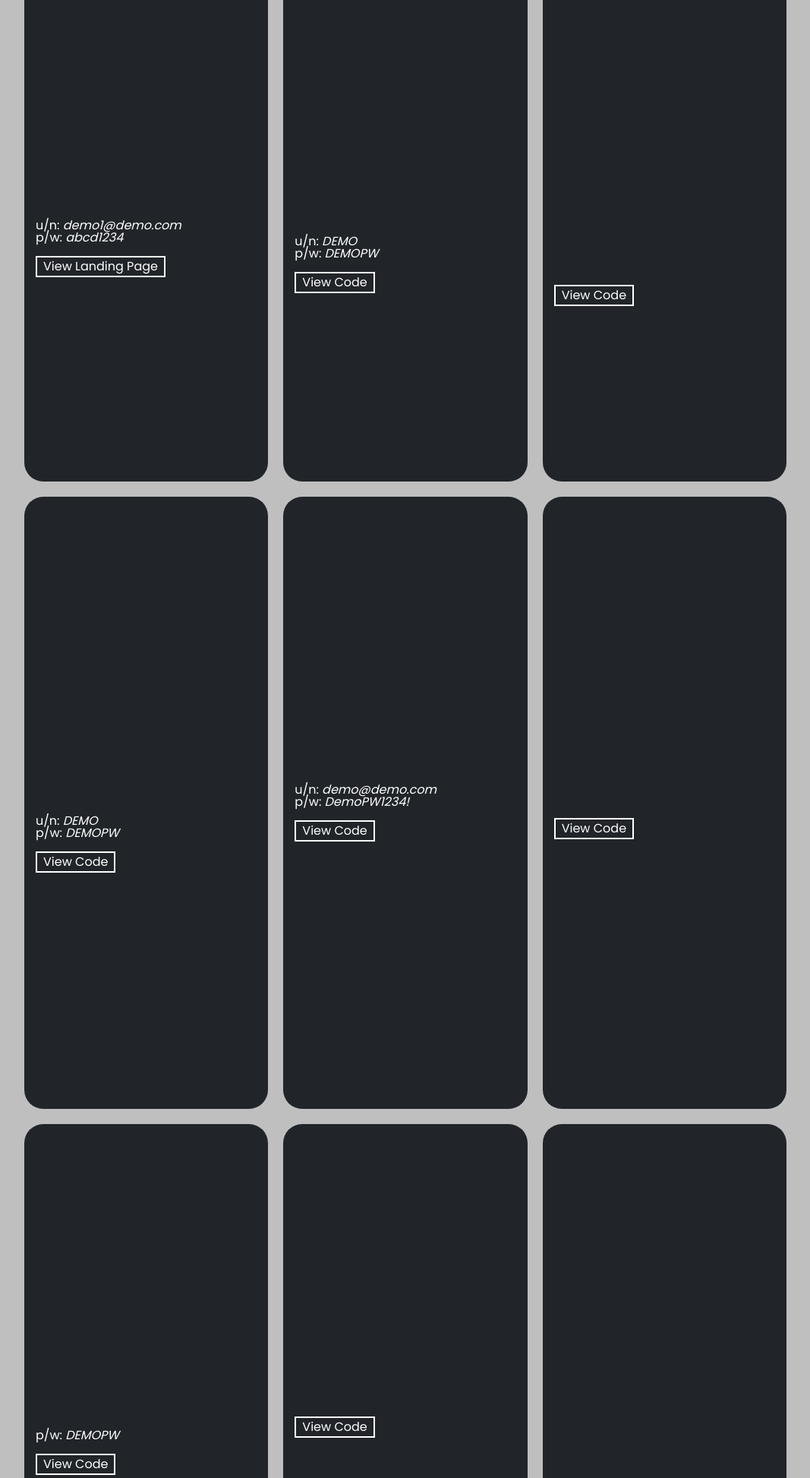
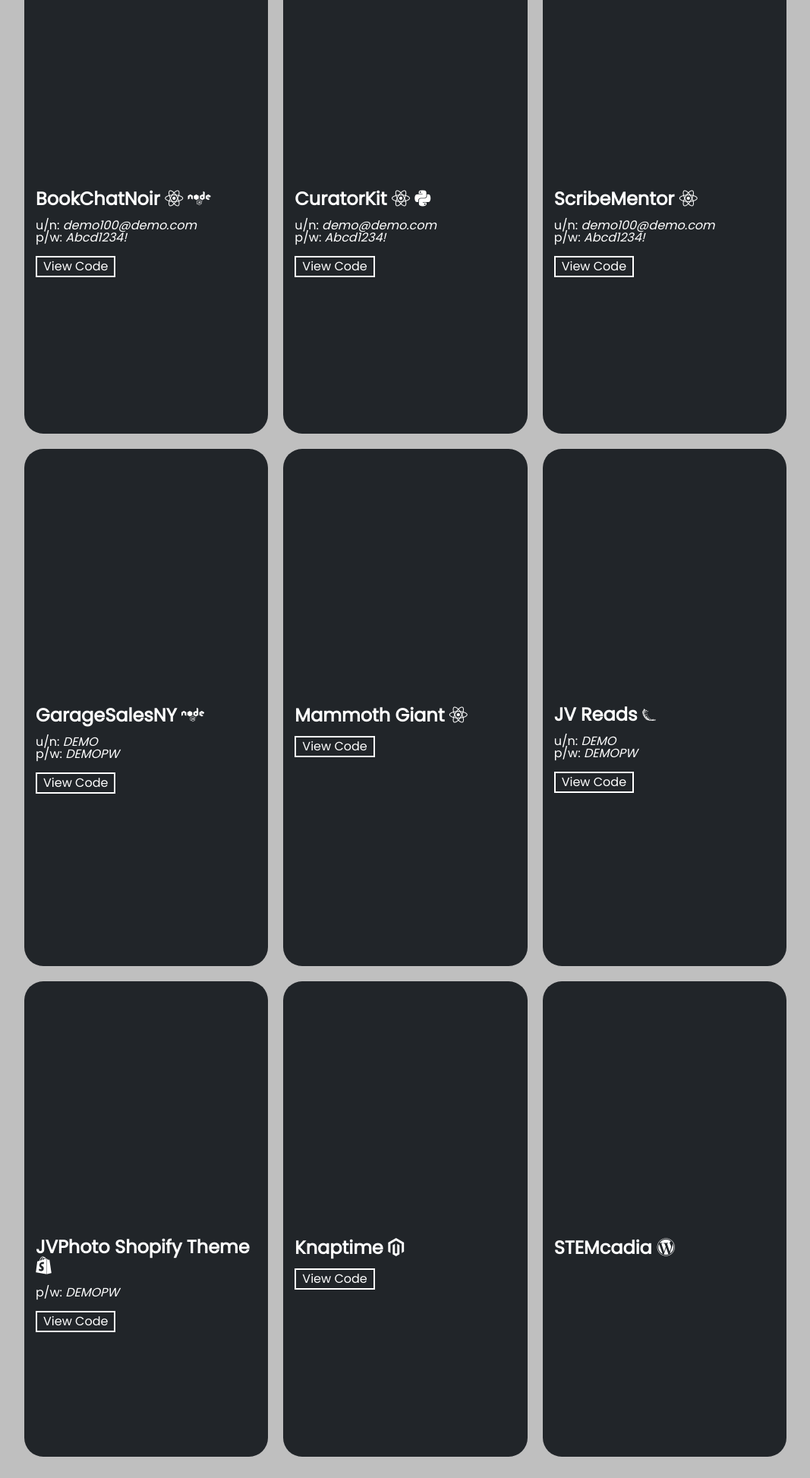
Before and after one commit to got0values/jayvelarde, a PHP site: page / in a window 1280 px wide. Shown: the part 1067-3013 px from the top of the page at 76% size, without its empty margins (106-1173 px from the left). Run offline with PHP 8.4, Linux system fonts and the light colour scheme.

Commit message:
latest updates

```diff
--- a/index.php
+++ b/index.php
@@ -7,7 +7,6 @@
         <link rel="stylesheet" href="/fontawesome/css/fontawesome.css">
         <link rel="stylesheet" href="/fontawesome/css/brands.css">
         <link rel="stylesheet" href="/fontawesome/css/solid.css">
-        <script src="https://cdn.jsdelivr.net/npm/axios/dist/axios.min.js"></script>
         <title>Jason Velarde</title>
     </head>
 
@@ -36,6 +35,27 @@
             <h2>My Projects</h2>
 
             <div class="projects-row">
+
+            <div class="project col-lg">
+                    <div class="project-img">
+                        <a href="https://app.bookchatnoir.com/" target="_blank"><img src="/images/bookchatnoirscreenshot.png" class="from-left show-on-scroll"></a>
+                    </div>
+                    <div class="project-des">
+                        <a href="https://bookchatnoir.com/" target="_blank">
+                            <h3 class="from-right show-on-scroll">BookChatNoir
+                            <i class="fa-brands fa-react"></i>
+                            <i class="fa-brands fa-node"></i>
+                            </h3>
+                        </a>
+                        <div class="mb-3">
+                            <p>u/n: <i>demo100@demo.com</i></p>
+                            <p>p/w: <i>Abcd1234!</i></p>
+                        </div>
+                        <a href="https://github.com/got0values/bookchat-client" target="_blank"><button>View Code</button></a>
+                        <p class="appear show-on-scroll ln-ht">A web app that helps users keep track of their reading, find new books to read, and connect with other readers.<br><br><b>Technologies used:</b><br><i>React, Fastify, Socket.IO, ChakraUI, Typescript</i></p>
+                    </div>
+                </div>
+
                 <div class="project col-lg">
                     <div class="project-img">
                         <a href="https://app.curatorkit.com.com/" target="_blank"><img src="/images/curatorkitscreenshot.png" class="from-left show-on-scroll"></a>
@@ -47,13 +67,36 @@
                             </h3>
                         </a>
                         <div class="mb-3">
-                            <p>u/n: <i>demo1@demo.com</i></p>
-                            <p>p/w: <i>abcd1234</i></p>
+                            <p>u/n: <i>demo@demo.com</i></p>
+                            <p>p/w: <i>Abcd1234!</i></p>
                         </div>
-                        <a href="https://curatorkit.com" target="_blank"><button>View Landing Page</button></a>
-                        <p class="appear show-on-scroll ln-ht">Made for libraries by an ex-librarian. Curatorkit is a set of tools made to provide a more efficient work flow. It public facing pages are developed with an accessibility-first design.<br><br><b>Technologies used:</b><br><i>React, Chakra UI, FastAPI</i></p>
+                        <a href="https://github.com/got0values/curatorkit-next" target="_blank"><button>View Code</button></a>
+                        <p class="appear show-on-scroll ln-ht">An extensive set of tools made for public libraries to provide a more efficient work flow. Its public facing pages are developed with an accessibility-first design.<br><br><b>Technologies used:</b><br><i>NextJS, ChakraUI, Prisma, Typescript</i></p>
                     </div>
                 </div>
+
+                <div class="project col-lg">
+                    <div class="project-img">
+                        <a href="https://app.scribementor.com/" target="_blank"><img src="/images/scribementorscreenshot.png" class="from-left show-on-scroll"></a>
+                    </div>
+                    <div class="project-des">
+                        <a href="https://app.scribementor.com/" target="_blank">
+                            <h3 class="from-right show-on-scroll">ScribeMentor
+                            <i class="fa-brands fa-react"></i>
+                            </h3>
+                        </a>
+                        <div class="mb-3">
+                            <p>u/n: <i>demo100@demo.com</i></p>
+                            <p>p/w: <i>Abcd1234!</i></p>
+                        </div>
+                        <a href="https://github.com/got0values/scroth2" target="_blank"><button>View Code</button></a>
+                        <p class="appear show-on-scroll ln-ht">An AI study helper that extracts text from images and PDFs then allows the user to ask questions about the text.<br><br><b>Technologies used:</b><br><i>NextJS, ChakraUI, Prisma, Typescript</i></p>
+                    </div>
+                </div>
+
+            </div>
+
+            <div class="projects-row">
 
                 <div class="project col-lg">
                     <div class="project-img">
@@ -89,12 +132,6 @@
                     </div>
                 </div>
 
-
-
-
-            </div>
-
-            <div class="projects-row">
                 <div class="project col-lg">
                     <div class="project-img">
                         <a href="https://jvreads.com/" target="_blank"><img src="/images/jvreadsHome.png" class="from-left show-on-scroll"></a>
@@ -113,43 +150,6 @@
                         <p class="appear show-on-scroll ln-ht">Made for librarians, but can be useful for anyone that would like to find the readability level of text. Uses tesseract-OCR to read photos taken/uploaded.<br><br><b>Technologies used:</b><br><i>HTML, CSS, Bootstrap, Python, Flask, JavaScript</i></p>
                     </div>
                 </div>
-
-                <div class="project col-lg">
-                    <div class="project-img">
-                        <a href="https://mybookshelfjv.netlify.app/" target="_blank"><img src="/images/mybookshelf.png" class="from-left show-on-scroll"></a>
-                    </div>
-                    <div class="project-des">
-                        <a href="https://mybookshelfjv.netlify.app/" target="_blank">
-                            <h3 class="from-right show-on-scroll">My Bookshelf
-                            <i class="fa-brands fa-react"></i>
-                            <i class="fa-brands fa-node"></i>
-                            </h3>
-                        </a>
-                        <div class="mb-3">
-                            <p>u/n: <i>demo@demo.com</i></p>
-                            <p>p/w: <i>DemoPW1234!</i></p>
-                        </div>
-                        <a href="https://github.com/got0values/mybookshelf" target="_blank"><button>View Code</button></a>
-                        <p class="appear show-on-scroll ln-ht">Many library patrons who are avid readers often mention that they don't remember reading particular titles or not. <i>My Bookshelf</i> solves that problem by allowing users to enter books they have read to their own digital bookshelf.
-                        <br><br><b>Technologies used:</b><br><i>HTML, CSS, JavaScript, React, Nodejs, MongoDB, Google Books API</i></p>
-                    </div>
-                </div>
-
-                <div class="project col-lg">
-                    <div class="project-img">
-                        <a href="https://books-db-search.netlify.app/" target="_blank"><img src="/images/books-db.png" class="from-left show-on-scroll"></a>
-                    </div>
-                    <div class="project-des">
-                        <a href="https://books-db-search.netlify.app/" target="_blank">
-                            <h3 class="from-right show-on-scroll">Books DB
-                            <i class="fa-brands fa-react"></i>
-                            </h3>
-                        </a>
-                        <a href="https://github.com/got0values/books-db" target="_blank"><button>View Code</button></a>
-                        <p class="appear show-on-scroll ln-ht">A React app made to quickly search for books by keyword by using the Open Library API. Especially useful for librarians when looking to find different versions of a book while entering metadata.<br><br><b>Technologies used:</b><br><i>HTML, CSS, JavaScript, React, Open Library API</i></p>
-                    </div>
-                </div>
-
 
             </div>
 
@@ -212,7 +212,7 @@
                 <div id="me-des" class="align-items-center">
                     <p class="appear show-on-scroll ln-ht">I fell in love with coding while in my second year of being a librarian when I was assigned to starting a coding club for tweens and teens. Since then, I have been learning new programming languages and frameworks not just to teach, but as a hobby as well.
                     </p>
-                    <p class="appear show-on-scroll ln-ht">I am able to work with the following technologies:<br><br> <i>HTML, CSS, JavaScript, NodeJS, React, Chakra UI, MaterialUI, Python, Flask, FastAPI, PHP, Magento, WordPress, C#, .NET, Liquid, Lua, Photoshop, Lightroom, GIMP</i></p>
+                    <p class="appear show-on-scroll ln-ht">I am able to work with the following technologies:<br><br> <i>HTML, CSS, Typescript, NodeJS, React, NextJS, C#, .NET, Blazor, MudBlazor, Fastify, ChakraUI, MaterialUI, Ruby on Rails, Python, Flask, FastAPI, PHP, Magento, WordPress, Liquid, Photoshop, Lightroom, GIMP</i></p>
                 </div>
             </div>
         </section>
--- a/style.css
+++ b/style.css
@@ -129,7 +129,7 @@ button:hover {
   transform: translateX(0px);
 }
 
-.from-right {
+/* .from-right {
     transform: translateX(5em);
     opacity: 0;
     transition: transform .7s cubic-bezier(0.1, 0.27, 0, 1.63) .2s,
@@ -140,7 +140,7 @@ button:hover {
 .from-right.is-visible {
   opacity: 1;
   transform: translateX(0px);
-}
+} */
 
 .appear {
     opacity: 0;
@@ -166,6 +166,12 @@ button:hover {
     width: 80%;
 }
 
+@media only screen and (max-width: 1050px) {
+  .projects-row {
+    width: 100%;
+  }
+}
+
 .project {
     width: 80%;
     min-height: 350px;
@@ -175,7 +181,7 @@ button:hover {
     background: #212529;
     border-radius: 25px;
     transition: transform .5s;
-    align-content: center;
+    /* align-content: center; */
 }
 
 /* @media only screen and (max-width: 1050px) {
@@ -196,15 +202,19 @@ button:hover {
     justify-content: center;
 }
 
+.project-img a {
+  max-width: 90%;
+}
+
 .project-img img {
     width: 100%;
     height: 300px;
     object-fit: cover;
     object-position: 50% 50%;
     transition: transform .5s, box-shadow .5s;
-    border-radius: 35px 35px 35px 35px;
-    padding-left: 15px;
-    padding-right: 15px;
+    border-radius: 20px;
+    /* padding-left: 15px;
+    padding-right: 15px; */
 }
 
 .project-des {
@@ -303,6 +313,12 @@ p {
   color: orange;
 }
 
+@media only screen and (max-width: 800px) {
+  #navbar ul {
+    display: none;
+  }
+}
+
 /*******************************NAVBAR************************ */
 
 /*******************************WELCOME SECTION************************ */
@@ -374,9 +390,9 @@ p {
     margin-bottom: 15px;
 }
 
-#projects p {
+/* #projects p {
     padding-right: 90px;
-}
+} */
 
 
 /*******************************PROJECTS************************ */
```
Also changed, not shown: images/bookchatnoirscreenshot.png (added), images/scribementorscreenshot.png (added).
